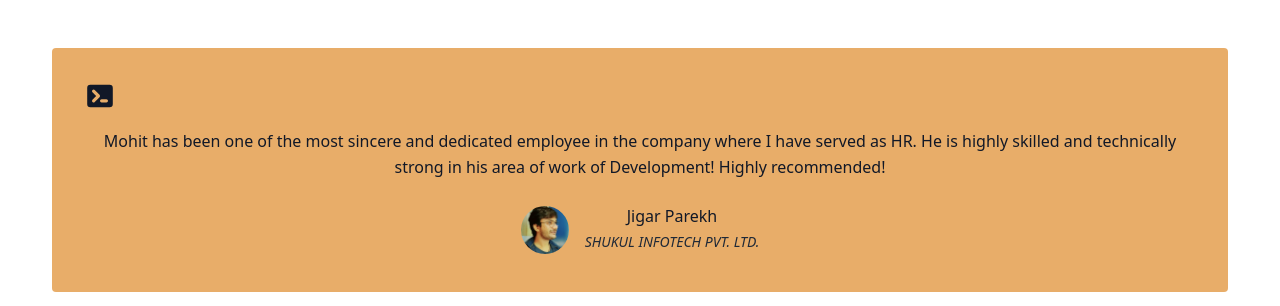
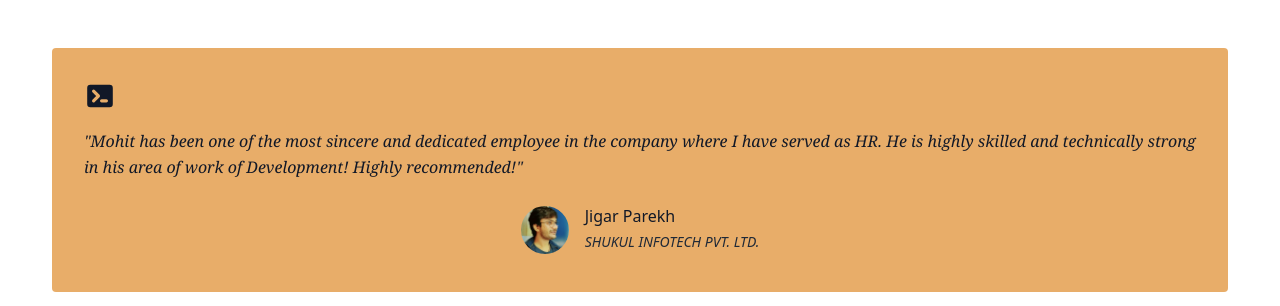
Before and after one commit to mxhit/my-portfolio, a React (Create React App) app: page / in a window 1280 px wide. Shown: the part 1320-1626 px from the top of the page. Built offline with nearby package versions, Linux system fonts and the light colour scheme.

Commit message:
Fixed testimonials' UI

```diff
--- a/src/components/Testimonials.js
+++ b/src/components/Testimonials.js
@@ -15,14 +15,14 @@ export default function Testimonials() {
                         <div className="p-4 w-full">
                             <div className="h-full bg-yellow-600 bg-opacity-60 p-8 rounded">
                                 <TerminalIcon className="block w-8 text-gray-900 mb-4" />
-                                <p className="leading-relaxed text-gray-900 mb-6">{testimonial.quote}</p>
+                                <p className="leading-relaxed text-gray-900 text-left mb-6 italic font-serif">"{testimonial.quote}"</p>
                                 <div className="inline-flex items-center">
                                     <img
                                         alt="testimonial"
                                         src={testimonial.image}
                                         className="w-12 rounded-full flex-shrink-0 object-cover object-center"
                                     />
-                                    <span className="flex-grow flex flex-col pl-4">
+                                    <span className="flex-grow flex flex-col pl-4 text-left">
                                         <span className="title-font font-medium text-gray-900">
                                             {testimonial.name}
                                         </span>
```
